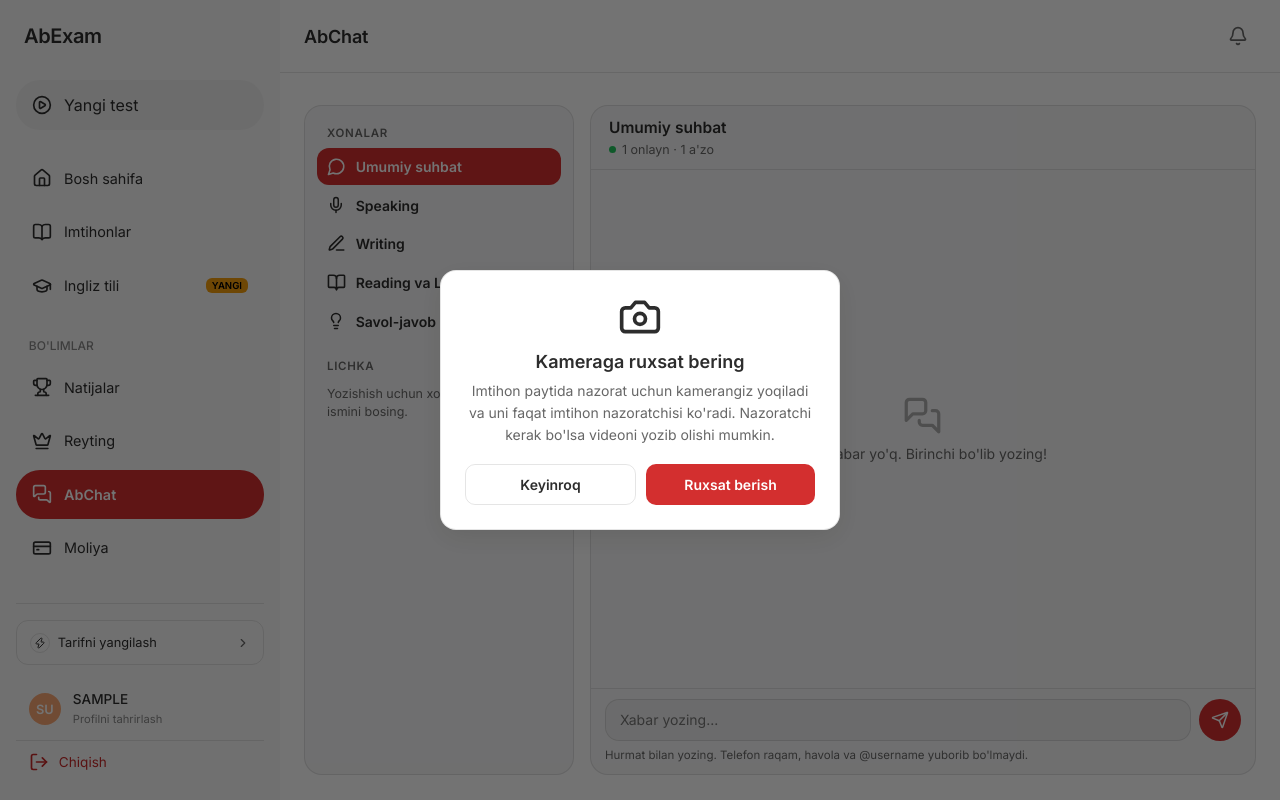
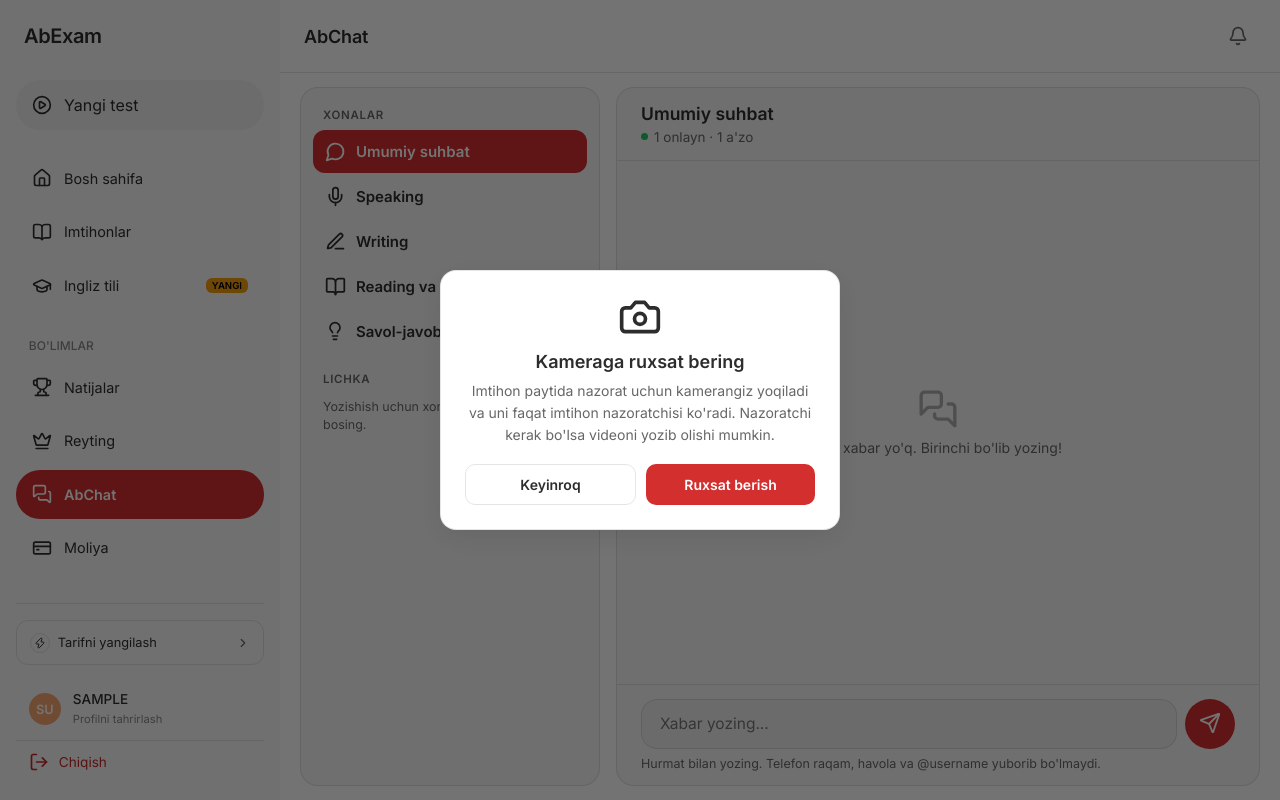
Before and after one commit to Iftix0r/abexam.uz, a Django app: page /abchat/ in a window 1280 px wide. Run offline with Django 5.2, Linux system fonts and the light colour scheme; the visitor is signed in with stand-in values (Sample User, id 1); data comes from the database, SQL or seed files in the repository; data that the repository does not hold is empty; some libraries are stand-ins or nearby versions.

Commit message:
feat: full-window AbChat with larger text on desktop

```diff
--- a/templates/chat/room.html
+++ b/templates/chat/room.html
@@ -4,7 +4,11 @@
 
 {% block extra_css %}
 <style>
-.ch{width:100%;max-width:1200px;margin:0 auto;display:grid;grid-template-columns:270px minmax(0,1fr);gap:16px;height:calc(100vh - 130px);min-height:480px}
+/* The chat fills the window like an app: no page scroll, and an announcement
+   banner above simply takes its share of the height. */
+.main-content{height:100vh;height:100dvh}
+.page-container{max-width:none;min-height:0;padding:14px 20px}
+.ch{flex:1;min-height:0;width:100%;display:grid;grid-template-columns:300px minmax(0,1fr);gap:16px}
 .ch-side{display:flex;flex-direction:column;gap:2px;padding:12px;background:var(--card-bg);border:1px solid var(--border-color);border-radius:18px;overflow-y:auto}
 .ch-side h2{font-size:11.5px;font-weight:600;letter-spacing:.06em;text-transform:uppercase;color:var(--text-muted);padding:8px 10px 6px}
 .ch-side h2:not(:first-child){margin-top:10px}
@@ -99,9 +103,33 @@ button.ch-sub:hover{color:var(--text-color)}
 .ch-member{display:flex;align-items:center;gap:10px;width:100%;padding:8px;border:none;border-radius:10px;background:none;color:var(--text-color);font:inherit;font-size:14px;font-weight:600;text-align:left;cursor:pointer}
 .ch-member:hover{background:var(--tint-a)}
 .ch-member span{flex:1;min-width:0;white-space:nowrap;overflow:hidden;text-overflow:ellipsis}
+/* Desktop: room to read, so everything is a size up */
+@media (min-width:1100px){
+  .ch-room{padding:11px 12px;font-size:15px}
+  .ch-room>i{font-size:19px}
+  .ch-head{padding:15px 24px}
+  .ch-head-info b{font-size:17.5px}
+  .ch-sub{font-size:13.5px}
+  .ch-pin{padding:9px 24px;font-size:14px}
+  .ch-list{padding:20px 28px;gap:13px}
+  .ch-msg{max-width:68%;gap:11px}
+  .ch-who{height:38px}
+  .ch-who .ab-logo{width:38px;height:38px;font-size:12.5px}
+  .ch-bubble{padding:10px 15px;border-radius:16px;border-top-left-radius:5px}
+  .ch-msg.mine .ch-bubble{border-radius:16px;border-top-right-radius:5px}
+  .ch-name{font-size:13.5px}
+  .ch-text{font-size:15.5px;line-height:1.5}
+  .ch-meta{font-size:12px}
+  .ch-quote{font-size:13.5px}
+  .ch-form{padding:14px 24px 14px}
+  .ch-row textarea{padding:13px 18px;font-size:15.5px;border-radius:16px}
+  .ch-send{width:50px;height:50px;font-size:20px}
+  .ch-rules{font-size:12.5px}
+}
 @media (hover:none){.ch-bubble:hover .ch-tools{display:none}.ch-bubble.open .ch-tools{display:flex}}
 @media (max-width:800px){
-  .ch{grid-template-columns:minmax(0,1fr);grid-template-rows:auto minmax(0,1fr);gap:10px;height:calc(100vh - 110px)}
+  .page-container{padding:10px 12px}
+  .ch{grid-template-columns:minmax(0,1fr);grid-template-rows:auto minmax(0,1fr);gap:10px}
   .ch-side{flex-direction:row;overflow-x:auto;padding:6px;gap:4px;scrollbar-width:none}
   .ch-side h2,.ch-hint,.ch-room-info small{display:none}
   .ch-room{flex-shrink:0;padding:8px 12px;font-size:13px;max-width:170px}
```
